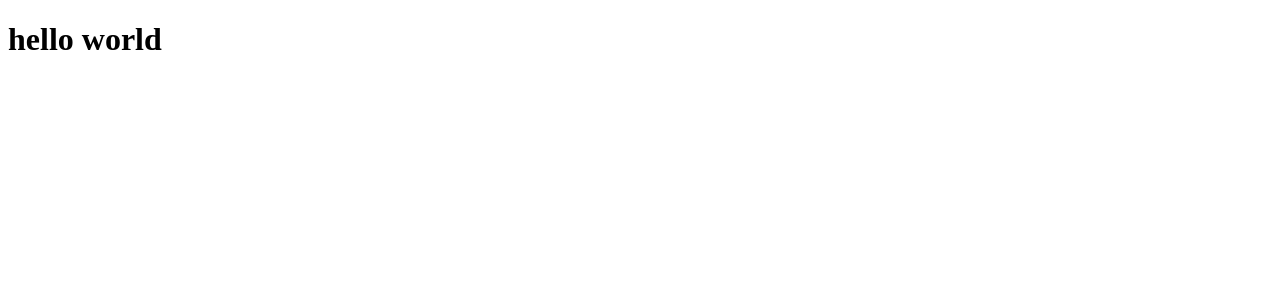
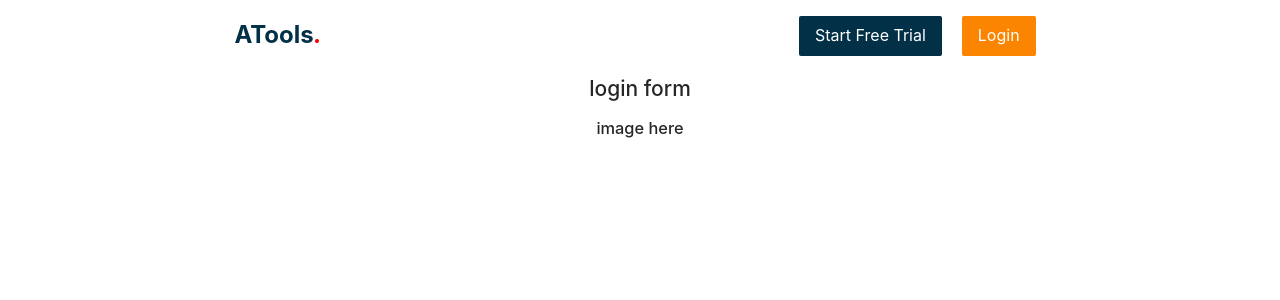
Before and after one commit to aashish-cd/react-task, a React (Create React App) app: page / in a window 1280 px wide. Shown: the top 300 px of the page. Built offline with nearby package versions, Linux system fonts and the light colour scheme.

Commit message:
navbar added

```diff
--- a/src/App.js
+++ b/src/App.js
@@ -1,7 +1,11 @@
+import Login from './components/Login';
+import Navbar from './components/Navbar';
+
 function App() {
   return (
-    <div>
-      <h1>hello world</h1>
+    <div className='container'>
+      <Navbar />
+      <Login />
     </div>
   );
 }
--- /dev/null
+++ b/src/components/Login.js
@@ -0,0 +1,16 @@
+import React from 'react';
+
+const Login = () => {
+  return (
+    <>
+      <div>
+        <h2>login form</h2>
+      </div>
+      <div>
+        <h3>image here</h3>
+      </div>
+    </>
+  );
+};
+
+export default Login;
--- /dev/null
+++ b/src/components/Navbar.js
@@ -0,0 +1,46 @@
+import React from 'react';
+import { Button } from 'antd';
+
+const Navbar = () => {
+  return (
+    <div className='navContainer'>
+      <a
+        href='/'
+        style={{
+          textDecoration: 'none',
+          color: '#023047',
+          fontSize: '1.5rem',
+          fontWeight: 'bold',
+        }}
+      >
+        ATools<span style={{ color: 'red' }}>.</span>
+      </a>
+      <div className='buttonContainer'>
+        <Button
+          type='text'
+          size='large'
+          style={{
+            color: 'white',
+            backgroundColor: '#023047',
+            margin: '0 10px',
+          }}
+        >
+          Start Free Trial
+        </Button>
+        <Button
+          type='text'
+          size='large'
+          style={{
+            color: 'white',
+            backgroundColor: '#fb8500',
+            margin: '0 10px',
+          }}
+        >
+          Login
+        </Button>
+      </div>
+    </div>
+  );
+};
+
+export default Navbar;
--- /dev/null
+++ b/src/index.css
@@ -0,0 +1,19 @@
+* {
+  box-sizing: border-box;
+  margin: 0;
+  padding: 0;
+}
+
+.container {
+  display: flex;
+  flex-direction: column;
+  justify-content: center;
+  align-items: center;
+}
+
+.navContainer {
+  width: 100%;
+  display: flex;
+  justify-content: space-around;
+  margin: 1rem;
+}
--- a/src/index.js
+++ b/src/index.js
@@ -1,5 +1,7 @@
 import React from 'react';
 import ReactDOM from 'react-dom/client';
+import './index.css';
+import 'antd/dist/antd.css';
 
 import App from './App';
 
```
